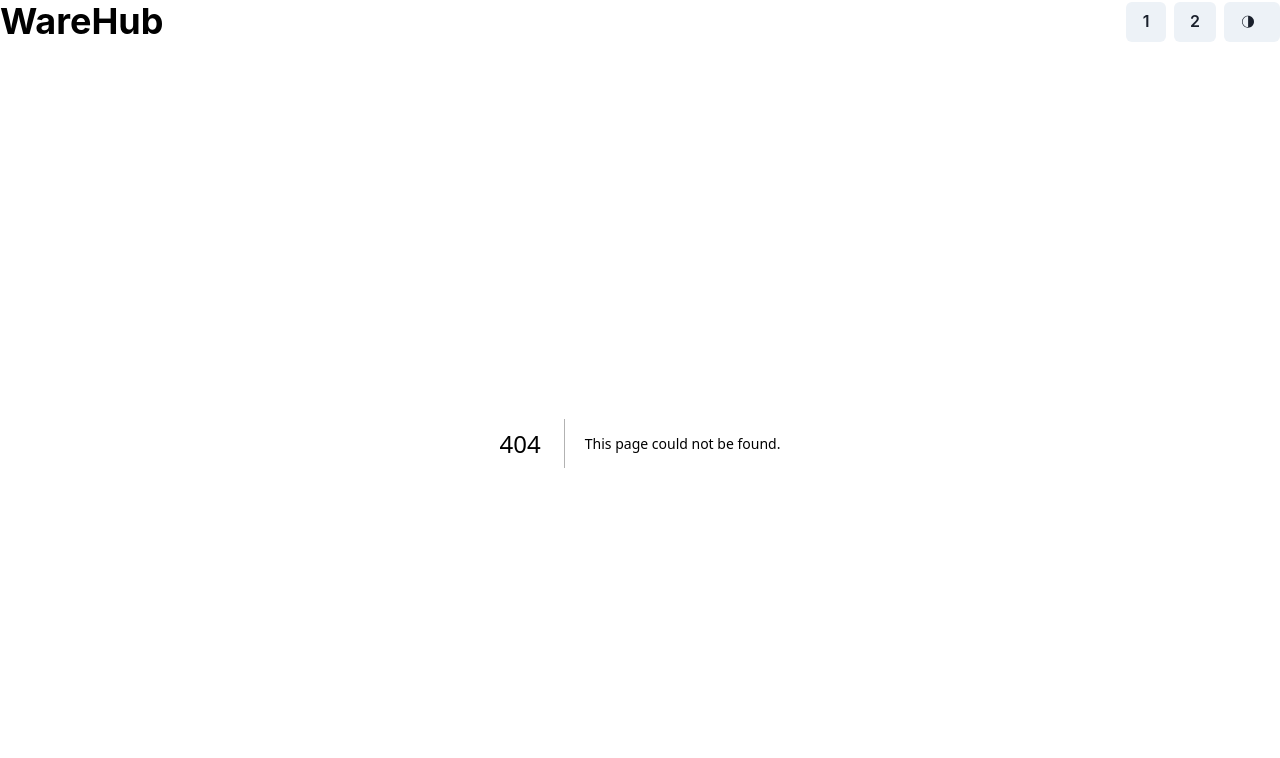
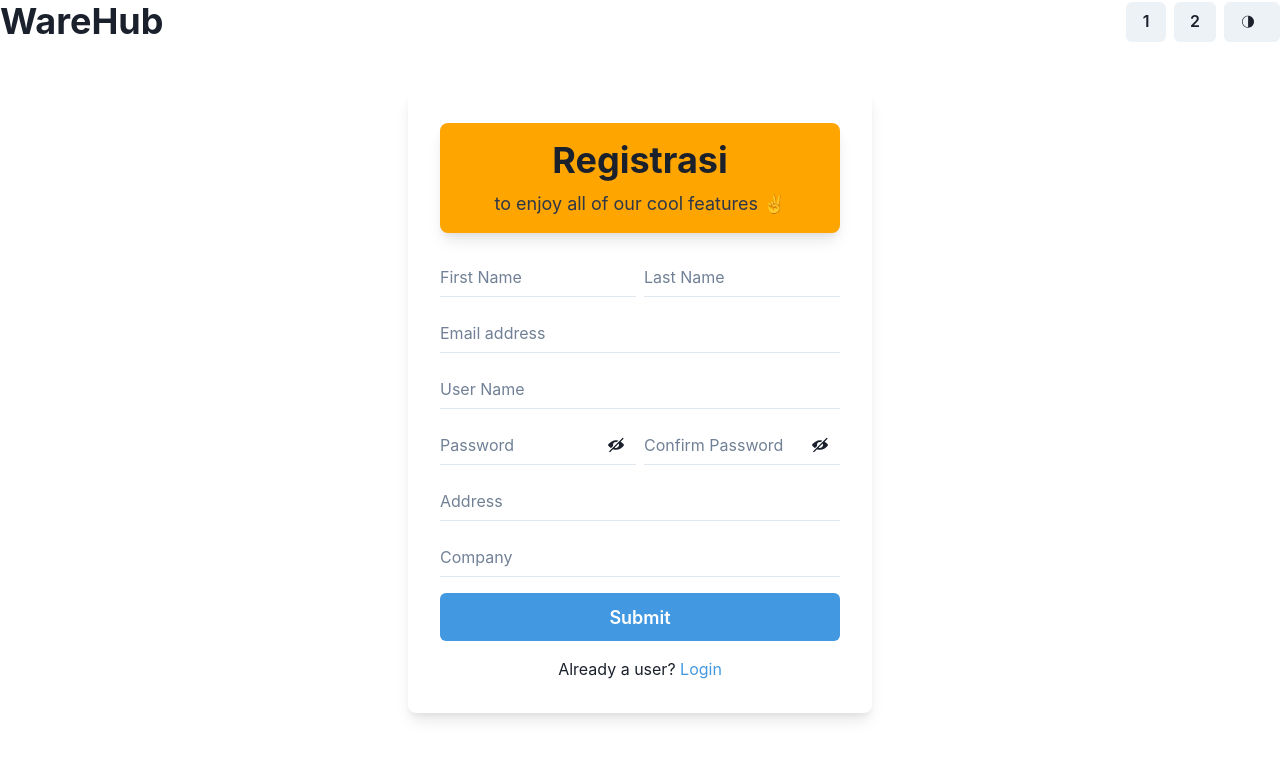
Before and after one commit to Final-Projects-4/WareHub-Client, a Next.js app: page /register in a window 1280 px wide. Before the commit this address had no page. Shown: the top 758 px of the page. Built offline with nearby package versions, Linux system fonts and the light colour scheme.

Commit message:
login jadi, dan regis belum fetch

```diff
--- /dev/null
+++ b/src/pages/register.js
@@ -0,0 +1,217 @@
+import {
+  Flex,
+  Heading,
+  Input,
+  Button,
+  Text,
+  FormControl,
+  FormLabel,
+  InputGroup,
+  InputRightElement,
+  Stack,
+  useColorModeValue,
+  Box,
+  Link,
+  HStack,
+  useToast,
+} from "@chakra-ui/react";
+import { useState } from "react";
+import { ViewIcon, ViewOffIcon } from "@chakra-ui/icons";
+
+const Register = () => {
+  const [showPassword, setShowPassword] = useState(false);
+  const [showConfirmPassword, setShowConfirmPassword] = useState(false);
+  const [firstName, setFirstName] = useState("");
+  const [lastName, setLastName] = useState("");
+  const [email, setEmail] = useState("");
+  const [userName, setUserName] = useState("");
+  const [password, setPassword] = useState("");
+  const [confirmPassword, setConfirmPassword] = useState("");
+  const [address, setAddres] = useState("");
+  const [company, setCompany] = useState("");
+
+  const handleSubmit = (e) => {
+    e.preventDefault();
+
+    console.log(
+      postRegisterData(
+        firstName,
+        lastName,
+        email,
+        userName,
+        password,
+        address,
+        company
+      )
+    );
+  };
+
+  const toast = useToast();
+
+  return (
+    <Flex
+      align={"center"}
+      justify={"center"}
+      bg={useColorModeValue("white", "gray.800")}
+    >
+      <Stack spacing={8} mx={"auto"} maxW={"lg"} py={12} px={6}>
+        <Box
+          rounded={"lg"}
+          bg={useColorModeValue("white", "gray.700")}
+          boxShadow={"lg"}
+          p={8}
+        >
+          <Box rounded={"lg"} bg={"orange"} boxShadow={"lg"} p={4}>
+            <Stack align={"center"}>
+              <Heading fontSize={"4xl"} textAlign={"center"}>
+                Registrasi
+              </Heading>
+              <Text
+                fontSize={"lg"}
+                color={useColorModeValue("gray.700", "white")}
+              >
+                to enjoy all of our cool features ✌️
+              </Text>
+            </Stack>
+          </Box>
+          <Stack spacing={4} pt={6}>
+            <HStack>
+              <Box>
+                <FormControl id="firstName" isRequired>
+                  <Input
+                    type="text"
+                    variant="flushed"
+                    placeHolder="First Name"
+                    onChange={(e) => setFirstName(e.target.value)}
+                  />
+                </FormControl>
+              </Box>
+              <Box>
+                <FormControl id="lastName">
+                  <Input
+                    type="text"
+                    variant="flushed"
+                    placeHolder="Last Name"
+                    onChange={(e) => setLastName(e.target.value)}
+                  />
+                </FormControl>
+              </Box>
+            </HStack>
+            <FormControl id="email" isRequired>
+              <Input
+                type="email"
+                variant="flushed"
+                placeHolder="Email address"
+                onChange={(e) => setEmail(e.target.value)}
+              />
+            </FormControl>
+            <FormControl isRequired>
+              <Input
+                type="text"
+                variant="flushed"
+                placeHolder="User Name"
+                onChange={(e) => setUserName(e.target.value)}
+              />
+            </FormControl>
+
+            <HStack>
+              <FormControl id="password" isRequired>
+                <InputGroup>
+                  <Input
+                    type={showPassword ? "text" : "password"}
+                    variant="flushed"
+                    placeHolder="Password"
+                    value={password}
+                    onChange={(e) => setPassword(e.target.value)}
+                  />
+                  <InputRightElement h={"full"}>
+                    <Button
+                      variant={"ghost"}
+                      onClick={() =>
+                        setShowPassword((showPassword) => !showPassword)
+                      }
+                    >
+                      {showPassword ? <ViewIcon /> : <ViewOffIcon />}
+                    </Button>
+                  </InputRightElement>
+                </InputGroup>
+              </FormControl>
+
+              <FormControl id="password" isRequired>
+                <InputGroup>
+                  <Input
+                    type={showConfirmPassword ? "text" : "password"}
+                    variant="flushed"
+                    placeHolder="Confirm Password"
+                    value={confirmPassword}
+                    onChange={(e) => setConfirmPassword(e.target.value)}
+                  />
+
+                  <InputRightElement h={"full"}>
+                    <Button
+                      variant={"ghost"}
+                      onClick={() =>
+                        setShowConfirmPassword(
+                          (showConfirmPassword) => !showConfirmPassword
+                        )
+                      }
+                    >
+                      {showPassword ? <ViewIcon /> : <ViewOffIcon />}
+                    </Button>
+                  </InputRightElement>
+                </InputGroup>
+              </FormControl>
+            </HStack>
+            {password !== confirmPassword && (
+              <Text fontSize="xs" color="red.500">
+                The password does not match
+              </Text>
+            )}
+
+            <FormControl isRequired>
+              <Input
+                type="text"
+                variant="flushed"
+                placeHolder="Address"
+                onChange={(e) => setAddres(e.target.value)}
+              />
+            </FormControl>
+            <FormControl isRequired>
+              <Input
+                type="text"
+                variant="flushed"
+                placeHolder="Company"
+                onChange={(e) => setCompany(e.target.value)}
+              />
+            </FormControl>
+
+            <Stack spacing={10}>
+              <Button
+                onClick={handleSubmit}
+                loadingText="Submitting"
+                size="lg"
+                bg={"blue.400"}
+                color={"white"}
+                _hover={{
+                  bg: "blue.500",
+                }}
+              >
+                Submit
+              </Button>
+            </Stack>
+            <Stack>
+              <Text align={"center"}>
+                Already a user?{" "}
+                <Link href={"/"} color={"blue.400"}>
+                  Login
+                </Link>
+              </Text>
+            </Stack>
+          </Stack>
+        </Box>
+      </Stack>
+    </Flex>
+  );
+};
+
+export default Register;
```
Also changed, not shown: package.json (+11 -10 lines), src/components/Landing.js (+1 -7 lines), src/components/Login.js (+108 -22 lines), 1 other file (tests, documents, lock files or other folders).
